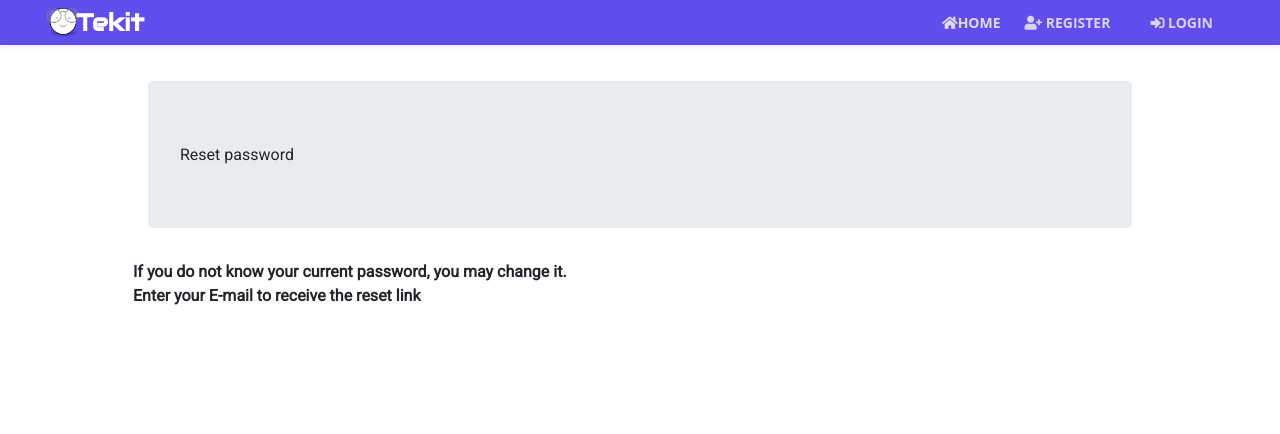
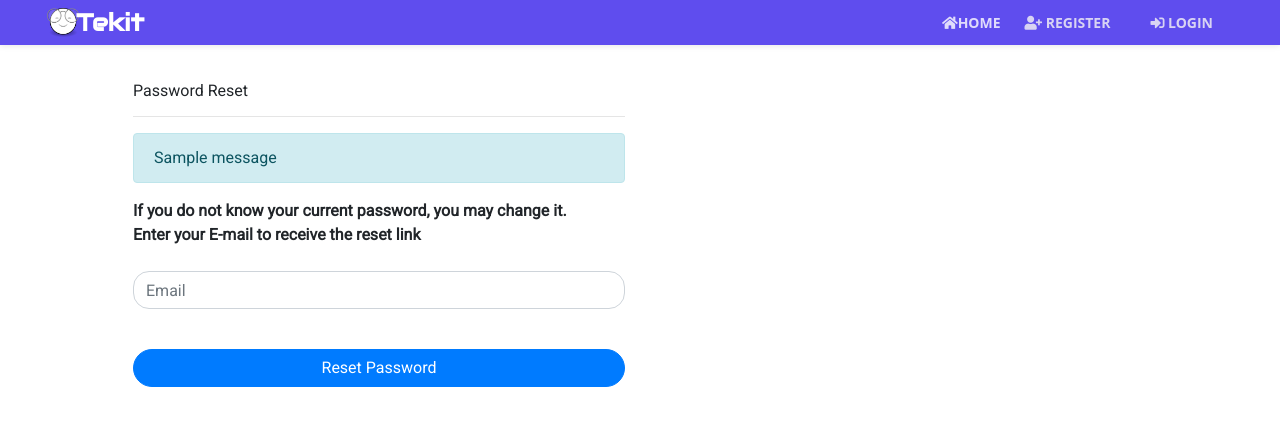
Before and after one commit to paulBit3/Tekit, a Django app: page /users/password-reset/ in a window 1280 px wide. Shown: the top 434 px of the page. Run offline with Django 3.2, Linux system fonts and the light colour scheme; tables that the repository leaves empty hold one stand-in row (values such as "Sample post"); one stand-in notice (Sample message) is shown; some libraries are stand-ins or nearby versions.

Commit message:
Implemented password reset view and template

```diff
--- a/accounts/urls.py
+++ b/accounts/urls.py
@@ -1,6 +1,7 @@
 """URL patterns for accounts app"""
 
 from django.urls import path
+from django.contrib.auth import views as auth_views
 
 from . import views
 
@@ -11,7 +12,7 @@ urlpatterns = [
     path('profile/<str:username>/', views.user_profile, name='user_profile'),
     path('profiledetails/<int:pk>/', views.profile_detail, name='profile_detail'),
     path('editprofile/<str:username>', views.edit_profile, name='edit_profile'),
-    path('settings/', views.settings, name='settings'),
+    path('settings/', views.account_settings, name='account_settings'),
 
     # authentication and authorization
     path('login', views._login, name='_login'),
@@ -19,6 +20,13 @@ urlpatterns = [
     path('sent/',  views.activation_sent, name='activation_sent'),
     path('activate/<slug:uidb64>/<slug:token>/', views.activate, name='activate'),
     path('logout', views.logout, name='logout'),
-    path('password-reset/', views.password_reset_request, name='password_reset'),
-    path('reset/', views.password_reset_sent, name='password_reset_sent'),
+
+    # password reset URLs
+    # path('password-reset/', views.password_reset_request, name='password_reset'),
+    # path('accounts/', include('django.contrib.auth.urls')),
+    path('reset/<uidb64>/<token>/', auth_views.PasswordResetConfirmView.as_view(), name='password_reset_confirm'),
+    path('password-reset/', auth_views.PasswordResetView.as_view(
+        template_name= 'accounts/password_reset.html'),
+        name='password_reset'),
+
 ]
--- a/accounts/views.py
+++ b/accounts/views.py
@@ -21,25 +21,22 @@ from .forms import *
 
 # Create your views here.
 @login_required
-def profile_detail(request, user_id):
+def profile_detail(request, pk):
     """Method for user profile detail"""
 
-    user = get_object_or_404(User, pk=user_id)
+    user = get_object_or_404(User, pk=request.user.id)
+    # user_profile = user.get_profile()  # retrieve the profile object method from User model
+    # Creating a new profile
+    uprofile = UserProfile(user=user)
+    # uprofile.save()
+    # user_profile = user.get_profile()
 
-    try:
-        user_profile = user.get_profile()  # retrieve the profile object method from User model
-    except:
-        # Creating a new profile
-        uprofile = UserProfile(user=user)
-        uprofile.save()
-        user_profile = user.get_profile()
-
-    user_relationships = user_profile.get_relationships()
-    user_request = user_profile.get_friend_request()
+    user_relationships = uprofile.get_relationships()
+    user_request = uprofile.get_friend_request()
 
     context = {
          'user': user,
-         'user_profile': user_profile,
+         'uprofile': uprofile,
          'user_relationships': user_relationships,
          'user_request': user_request
     }
@@ -82,6 +79,9 @@ def edit_profile(request):
 
 # We will not authenticate the user, instead we will sent an activation link
 def register(request):
+    if request.user.is_authenticated:
+        return redirect('accounts:userprofile', username=request.user.username)
+
     if request.method == 'POST':
         first_name = request.POST['full_name']
         username = request.POST['username']
@@ -122,7 +122,7 @@ def register(request):
                 subject = ''.join(subject.splitlines())
                 email = render_to_string(email_temp_name, context)
                 html_message = email
-                user.email_user(subject,  html_message, email_from)
+                user.email_user(subject,  html_message, email_from, fail_silently=True)
                 return render(request, 'accounts/account_activation_sent.html')
 
                 # Log the user in and redirect to home page
@@ -178,16 +178,17 @@ def activate(request, uidb64, token):
         # Log the user in and redirect to home page
         login(request, user)
         # return redirect('index')
-        messages.success(request,  'Your account has been activated successfully.')
-        return redirect('feed:index')
+        # messages.success(request,  'Your account has been activated successfully.')
+        # return redirect('feed:index')
+        return redirect('accounts:activation_complete')
         # return render(request, 'accounts/login.html')
     else:
-        return HttpResponse('Activation link is inactive!')
+        return HttpResponse('Link Expired!')
 
 
 # Setting view
 @login_required
-def settings(request):
+def account_settings(request):
     user = get_object_or_404(User, pk=request.user.id)
     if request.method == 'POST':
         setform = SettingForm(request.POST, instance=user.profile)
--- a/templates/accounts/password_reset.html
+++ b/templates/accounts/password_reset.html
@@ -2,27 +2,34 @@
 {% load crispy_forms_tags %}
 
 
-{% block title %} | My Account-Reset Password  {% endblock %}
+{% block title %} | My Account-Reset Password - {{ block.super }}  {% endblock %}
 
 {% block content %}
    <div class="container p-5">
-        <div class="col-12">
-          <h2 class="jumbotron">Reset password</h2>
-        </div>
+    <div class="row">
+      <div class="col-lg-6 col-md-6 col-sm-6">
+        <h2>Password Reset</h2>
+        <hr>
+          {% if messages %}
+              {% for message in messages %}
+                <p class="alert alert-info">{{ message }}</p>
+              {% endfor %}
+          {% endif %}
 
         <strong>
           <p>If you do not know your current password, you may change it.
-            <br> Enter your E-mail to receive the reset link</p>
-        </strong>
-      {% if form %}
-       <form action="post">
-           {% csrf_token %}
-           <div class="form-group col-12 col-md-4">
-            <input type="hidden" name="next" value="{{ next }}">
-             {{ form|crispy }}
-           </div><br>
-           <button class="btn btn-primary btn-block" type="submit">Reset Password</button>
-       </form>
-      {% endif %}
+          <br> Enter your E-mail to receive the reset link</p>
+        </strong><br>
+           <form action="post">
+               {% csrf_token %}
+               <div class="form-group">
+                <!-- <input type="hidden" name="next" value="{{ next }}"> -->
+                <input type="email" name="email" class="form-control form-rounded" placeholder="Email" required>
+                 <!-- {{ form|crispy }} -->
+               </div><br>
+               <button class="btn btn-primary btn-block rounded-pill" type="submit">Reset Password</button>
+           </form>
+      </div>
+    </div>
    </div>
 {% endblock %}
--- a/templates/partials/_navbar.html
+++ b/templates/partials/_navbar.html
@@ -21,13 +21,14 @@
                 </a>
               </li>
               {% if user.is_authenticated %}
+              <li class="nav-item mr-3"><span class="navbar-text">Hello, {{ user.username }}.</span></li>
                 <ul class="dropdown-menu">
-                  <li class="nav-item mr-3"><span class="navbar-text">Hello, {{ user.username }}.</span></li>
                   <li><a href="{% url 'accounts:user_profile' request.user.username %}">My Profile</a></li>
                   <li><a href="{% url 'accounts:profile_detail' request.user.id %}">Account Details</a></li>
-                  <li><a href="{% url 'accounts:settings' %}">Settings</a></li>
+                  <li><a href="{% url 'accounts:account_settings' %}">Settings</a></li>
                   <li role="separator" class="divider"></li>
-                  <li class="nav-item mr-3">
+                </ul>
+                <li class="nav-item mr-3">
                     <a href="javascript:{document.getElementById('logout').submit()}" class="nav-link">
                     <i class="fas fa-sign-out-alt"></i> LOGOUT
                     </a>
@@ -35,8 +36,7 @@
                      {% csrf_token %}
                      <input type="hidden">
                     </form>
-                  </li>
-                </ul>
+                </li>
               {% else %}
                 <li
                 {% if 'register' in request.path %}
```
Also changed, not shown: tekit/email_info.py (added, +10 -0 lines), tekit/settings.py (+9 -6 lines), templates/accounts/activation_complete.html (added, +27 -0 lines), templates/accounts/profile_detail.html (+6 -2 lines).
